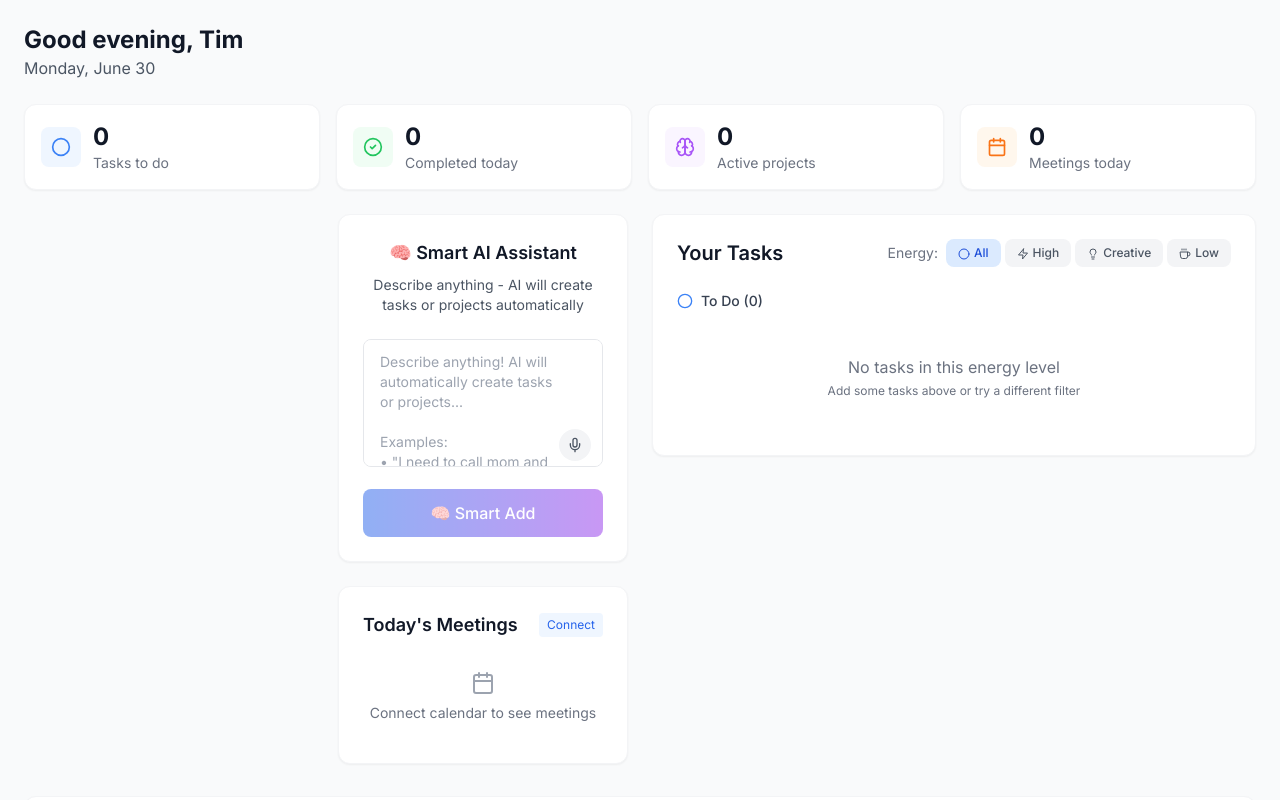
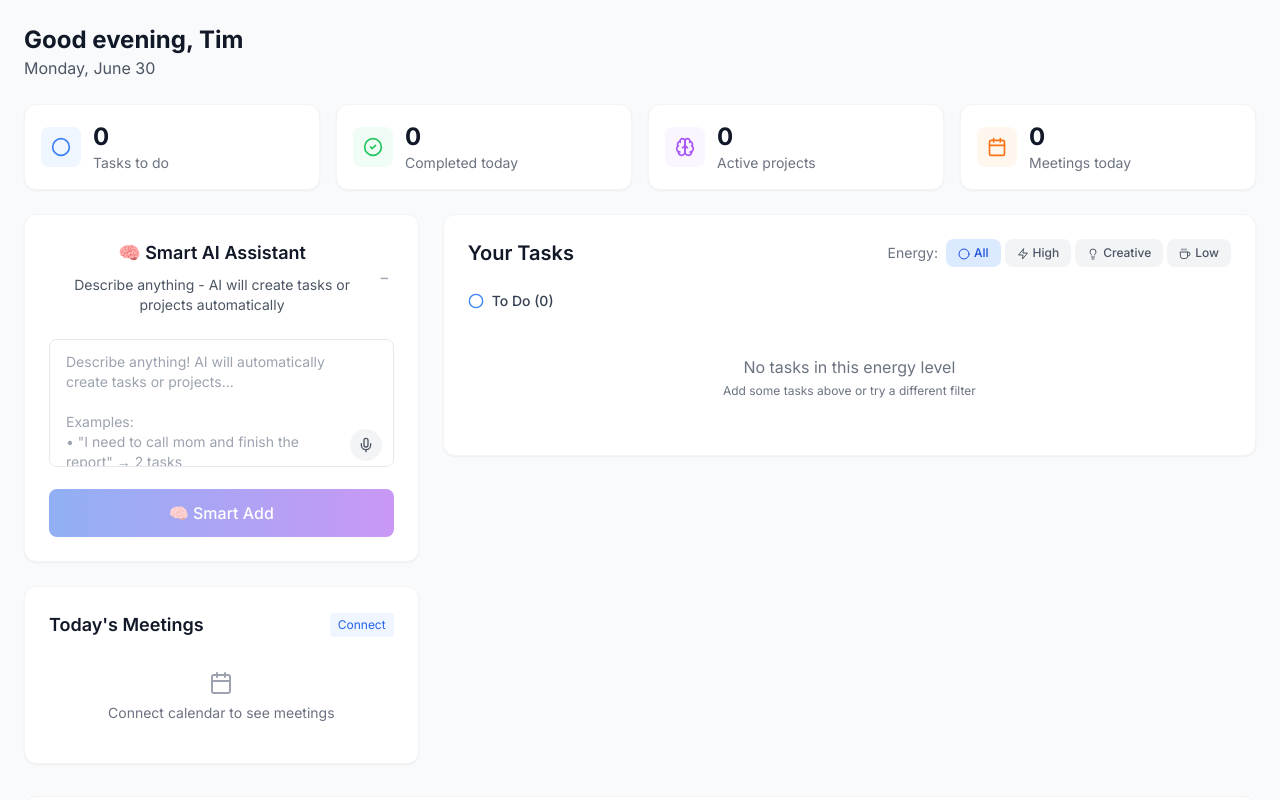
Before and after one commit to timcoe429/life-dashboard, a Next.js app: page / in a window 1280 px wide. Shown: the top 800 px of the page. Built offline with nearby package versions, Linux system fonts and the light colour scheme.

Commit message:
2 Column Update

```diff
--- a/components/LifeDashboard.js
+++ b/components/LifeDashboard.js
@@ -38,6 +38,9 @@ const LifeDashboard = () => {
   // Unified smart input
   const [smartInput, setSmartInput] = useState('');
   const [smartProcessing, setSmartProcessing] = useState(false);
+
+  // UI state
+  const [aiAssistantMinimized, setAiAssistantMinimized] = useState(false);
 
   // Update clock
   useEffect(() => {
@@ -1199,9 +1202,69 @@ const LifeDashboard = () => {
           </div>
         </div>
 
-        <div className="grid lg:grid-cols-4 gap-6">
-          {/* Left Sidebar - Projects & Input */}
+        <div className="grid lg:grid-cols-3 gap-6">
+          {/* Left Sidebar - AI Assistant, Projects & Meetings */}
           <div className="lg:col-span-1 space-y-6">
+            {/* Smart AI Input */}
+            <div className="bg-white rounded-xl border border-gray-100 shadow-sm p-6">
+              <div className="flex items-center justify-between mb-6">
+                <div className="text-center flex-1">
+                  <h3 className="text-lg font-semibold text-gray-900 mb-2">🧠 Smart AI Assistant</h3>
+                  {!aiAssistantMinimized && (
+                    <p className="text-sm text-gray-600">Describe anything - AI will create tasks or projects automatically</p>
+                  )}
+                </div>
+                <button
+                  onClick={() => setAiAssistantMinimized(!aiAssistantMinimized)}
+                  className="text-gray-400 hover:text-gray-600 p-1 rounded"
+                  title={aiAssistantMinimized ? "Expand AI Assistant" : "Minimize AI Assistant"}
+                >
+                  {aiAssistantMinimized ? <Plus size={16} /> : '−'}
+                </button>
+              </div>
+
+              {/* Universal Smart Input */}
+              {!aiAssistantMinimized && (
+                <div className="space-y-4">
+                  <div className="relative">
+                    <textarea
+                      value={smartInput}
+                      onChange={(e) => setSmartInput(e.target.value)}
+                      placeholder={isRecording ? "🎤 LISTENING... Describe anything! Click mic to stop or 3 seconds of silence." : smartProcessing ? "🧠 AI is processing..." : "Describe anything! AI will automatically create tasks or projects...\n\nExamples:\n• \"I need to call mom and finish the report\" → 2 tasks\n• \"Launch a company blog with content strategy\" → Full project\n• \"PROJECT: Build a mobile app\" → Forces project mode\n• \"TASK: Just simple individual tasks\" → Forces task mode"}
+                      className={`w-full px-4 py-3 pr-12 pb-12 border rounded-lg focus:outline-none focus:ring-2 text-sm h-32 resize-none ${
+                        isRecording
+                          ? 'border-red-300 bg-red-50 focus:ring-red-500'
+                          : 'border-gray-200 focus:ring-blue-500'
+                      }`}
+                      disabled={isRecording || smartProcessing}
+                    />
+                    {speechSupported && (
+                      <button
+                        type="button"
+                        onClick={isRecording ? stopVoiceRecording : startVoiceRecording}
+                        className={`absolute right-3 bottom-3 p-2 rounded-full transition-all ${
+                          isRecording
+                            ? 'bg-red-500 text-white animate-pulse shadow-lg ring-2 ring-red-300'
+                            : 'bg-gray-100 text-gray-600 hover:bg-gray-200'
+                        }`}
+                        title={isRecording ? "Click to stop recording (or wait 3 seconds)" : "Click to start voice recording"}
+                      >
+                        {isRecording ? <MicOff size={16} /> : <Mic size={16} />}
+                      </button>
+                    )}
+                  </div>
+                  <button
+                    onClick={handleSmartAdd}
+                    disabled={!smartInput.trim() || smartProcessing}
+                    className="w-full bg-gradient-to-r from-blue-600 to-purple-600 text-white py-3 px-4 rounded-lg hover:from-blue-700 hover:to-purple-700 disabled:opacity-50 disabled:cursor-not-allowed transition-colors font-medium"
+                  >
+                    {smartProcessing ? '🧠 AI Processing...' : '🧠 Smart Add'}
+                  </button>
+                </div>
+              )}
+
+            </div>
+
             {/* Projects Section */}
             {projects.length > 0 && (
               <div className="bg-white rounded-xl border border-gray-100 shadow-sm p-6">
@@ -1315,57 +1378,6 @@ const LifeDashboard = () => {
                 </div>
               </div>
             )}
-          </div>
-
-          {/* Task Input & Today's Meetings */}
-          <div className="lg:col-span-1 space-y-6">
-            {/* Smart AI Input */}
-            <div className="bg-white rounded-xl border border-gray-100 shadow-sm p-6">
-              <div className="text-center mb-6">
-                <h3 className="text-lg font-semibold text-gray-900 mb-2">🧠 Smart AI Assistant</h3>
-                <p className="text-sm text-gray-600">Describe anything - AI will create tasks or projects automatically</p>
-              </div>
-
-              {/* Universal Smart Input */}
-              <div className="space-y-4">
-                <div className="relative">
-                  <textarea
-                    value={smartInput}
-                    onChange={(e) => setSmartInput(e.target.value)}
-                    placeholder={isRecording ? "🎤 LISTENING... Describe anything! Click mic to stop or 3 seconds of silence." : smartProcessing ? "🧠 AI is processing..." : "Describe anything! AI will automatically create tasks or projects...\n\nExamples:\n• \"I need to call mom and finish the report\" → 2 tasks\n• \"Launch a company blog with content strategy\" → Full project\n• \"PROJECT: Build a mobile app\" → Forces project mode\n• \"TASK: Just simple individual tasks\" → Forces task mode"}
-                    className={`w-full px-4 py-3 pr-12 pb-12 border rounded-lg focus:outline-none focus:ring-2 text-sm h-32 resize-none ${
-                      isRecording
-                        ? 'border-red-300 bg-red-50 focus:ring-red-500'
-                        : 'border-gray-200 focus:ring-blue-500'
-                    }`}
-                    disabled={isRecording || smartProcessing}
-                  />
-                  {speechSupported && (
-                    <button
-                      type="button"
-                      onClick={isRecording ? stopVoiceRecording : startVoiceRecording}
-                      className={`absolute right-3 bottom-3 p-2 rounded-full transition-all ${
-                        isRecording
-                          ? 'bg-red-500 text-white animate-pulse shadow-lg ring-2 ring-red-300'
-                          : 'bg-gray-100 text-gray-600 hover:bg-gray-200'
-                      }`}
-                      title={isRecording ? "Click to stop recording (or wait 3 seconds)" : "Click to start voice recording"}
-                    >
-                      {isRecording ? <MicOff size={16} /> : <Mic size={16} />}
-                    </button>
-                  )}
-                </div>
-                <button
-                  onClick={handleSmartAdd}
-                  disabled={!smartInput.trim() || smartProcessing}
-                  className="w-full bg-gradient-to-r from-blue-600 to-purple-600 text-white py-3 px-4 rounded-lg hover:from-blue-700 hover:to-purple-700 disabled:opacity-50 disabled:cursor-not-allowed transition-colors font-medium"
-                >
-                  {smartProcessing ? '🧠 AI Processing...' : '🧠 Smart Add'}
-                </button>
-              </div>
-
-
-            </div>
 
             {/* Today's Meetings */}
             <div className="bg-white rounded-xl border border-gray-100 shadow-sm p-6">
```
